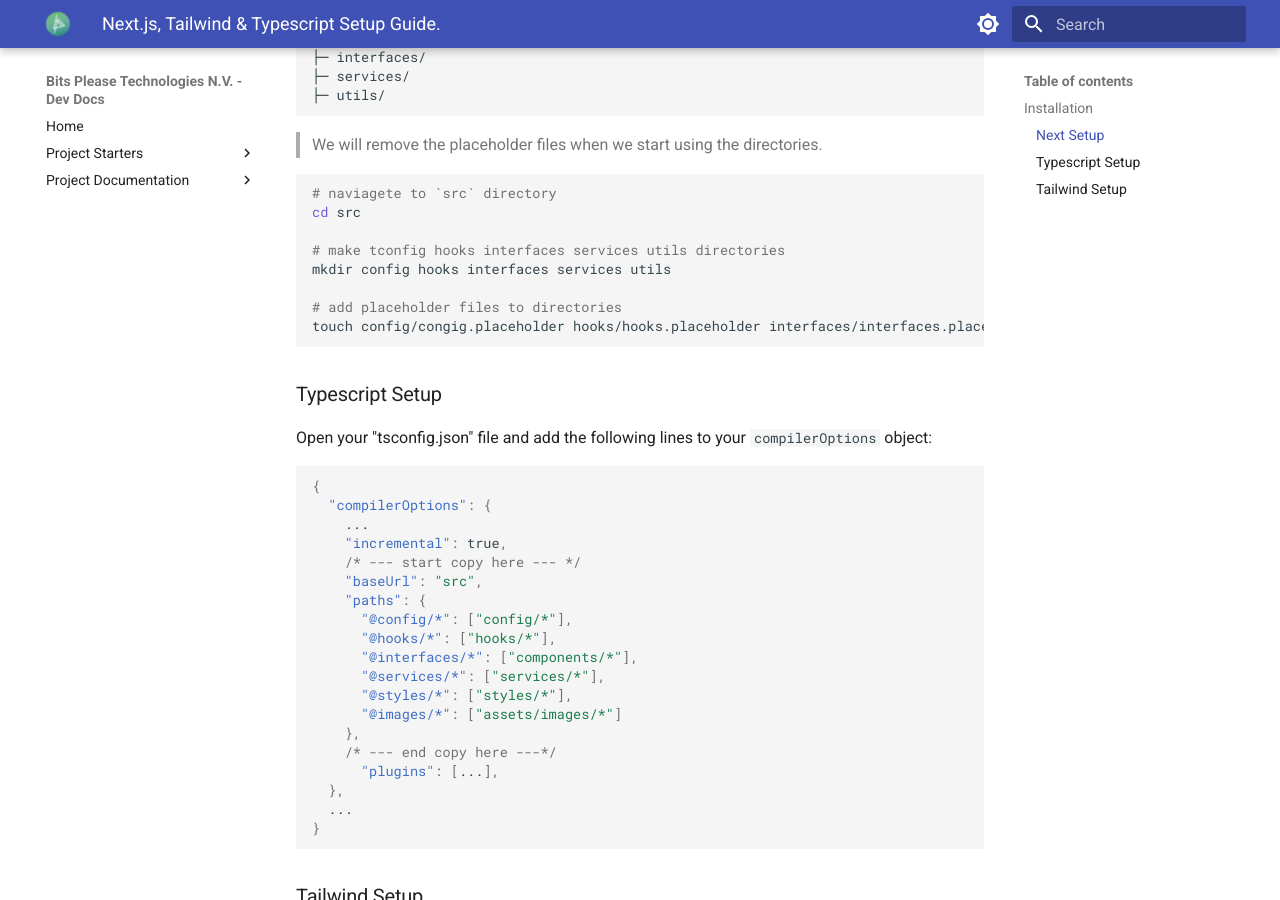
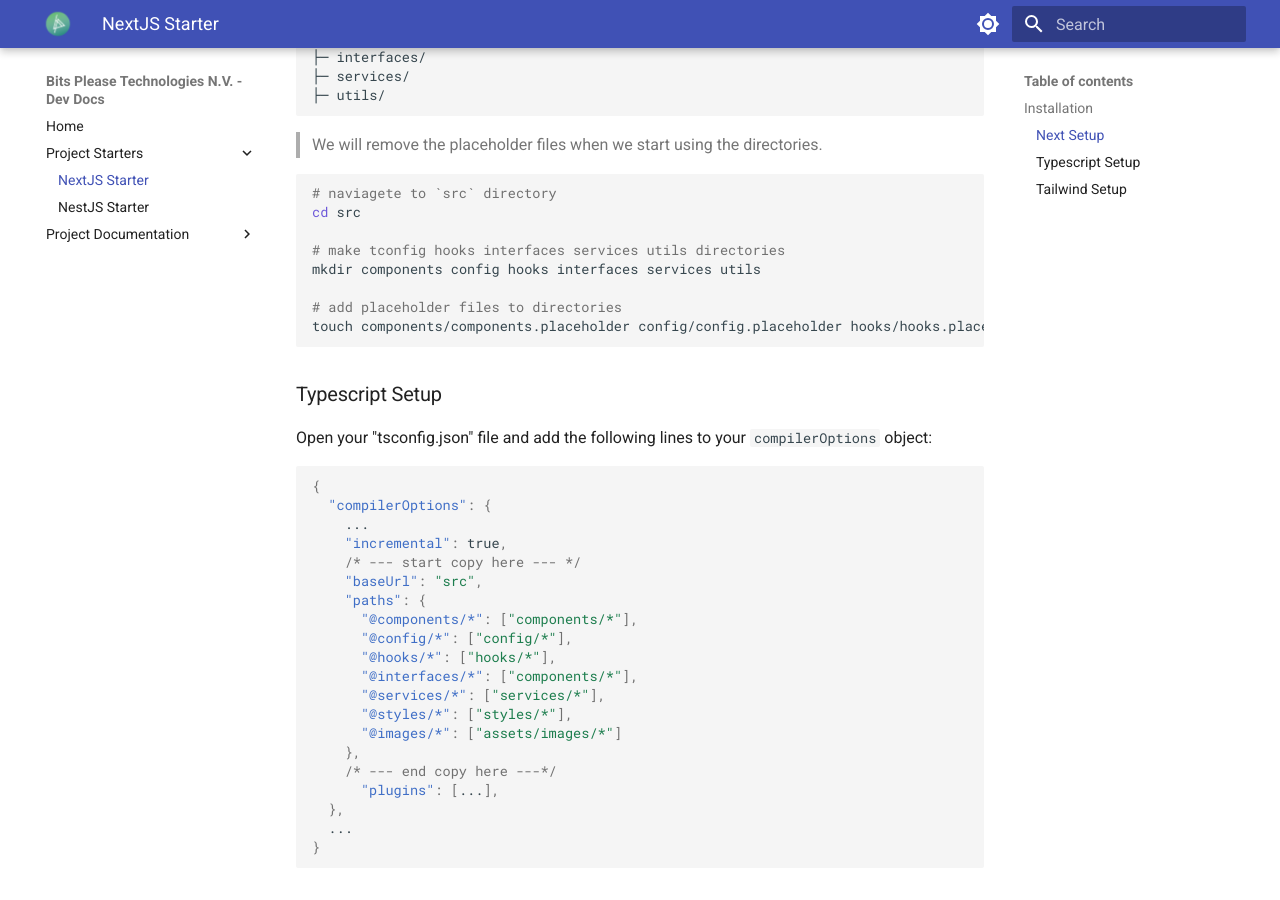
Before and after one commit to bitspleasetechnologies/internal-documentation, an MkDocs documentation site: the page built from docs/project-setup/nextjs-starter.md, in a window 1280 px wide and 900 px high, scrolled down 1125 px. Built offline with MkDocs 1.6.1 and Material for MkDocs 9.7.7, drawn with Linux system fonts in a browser that asks for light colours.

Commit message:
updated file name

````diff
--- a/docs/project-setup/next-starter.md
+++ b/docs/project-setup/nextjs-starter.md
@@ -56,10 +56,10 @@
 cd src
 
 # make tconfig hooks interfaces services utils directories
-mkdir config hooks interfaces services utils
+mkdir components config hooks interfaces services utils
 
 # add placeholder files to directories
-touch config/congig.placeholder hooks/hooks.placeholder interfaces/interfaces.placeholder services/services.placeholder utils/utils.placeholder
+touch components/components.placeholder config/config.placeholder hooks/hooks.placeholder interfaces/interfaces.placeholder services/services.placeholder utils/utils.placeholder
 ```
 
 ### Typescript Setup
@@ -74,6 +74,7 @@
     /* --- start copy here --- */
     "baseUrl": "src",
     "paths": {
+      "@components/*": ["components/*"],
       "@config/*": ["config/*"],
       "@hooks/*": ["hooks/*"],
       "@interfaces/*": ["components/*"],
````
